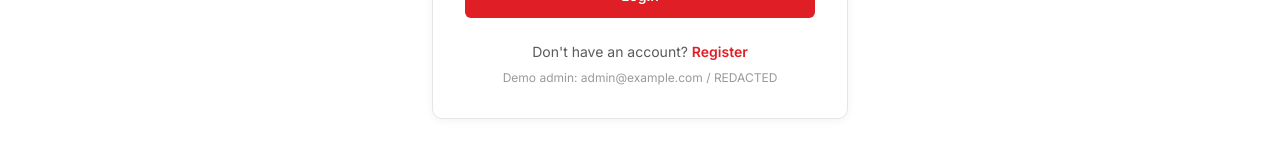
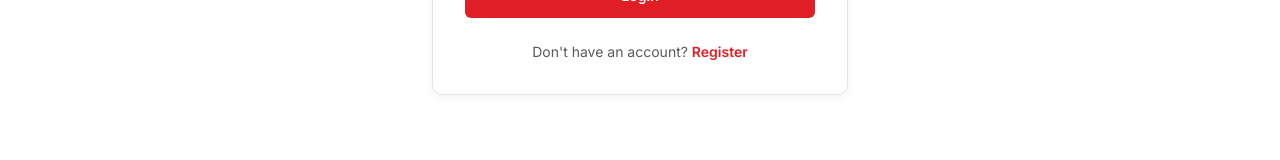
Before and after one commit to spondonsaha/estei, a Next.js app: page /login in a window 1280 px wide. Shown: the part 492-652 px from the top of the page. Built offline with nearby package versions, Linux system fonts and the light colour scheme; no server answers; the database is empty.

Commit message:
Remove demo admin credentials from login page

```diff
--- a/app/login/page.tsx
+++ b/app/login/page.tsx
@@ -79,9 +79,6 @@ export default function LoginPage() {
               Register
             </Link>
           </p>
-          <p className="mt-2 text-center text-xs text-estei-gray-400">
-            Demo admin: admin@example.com / REDACTED
-          </p>
         </div>
       </div>
     </div>
```
